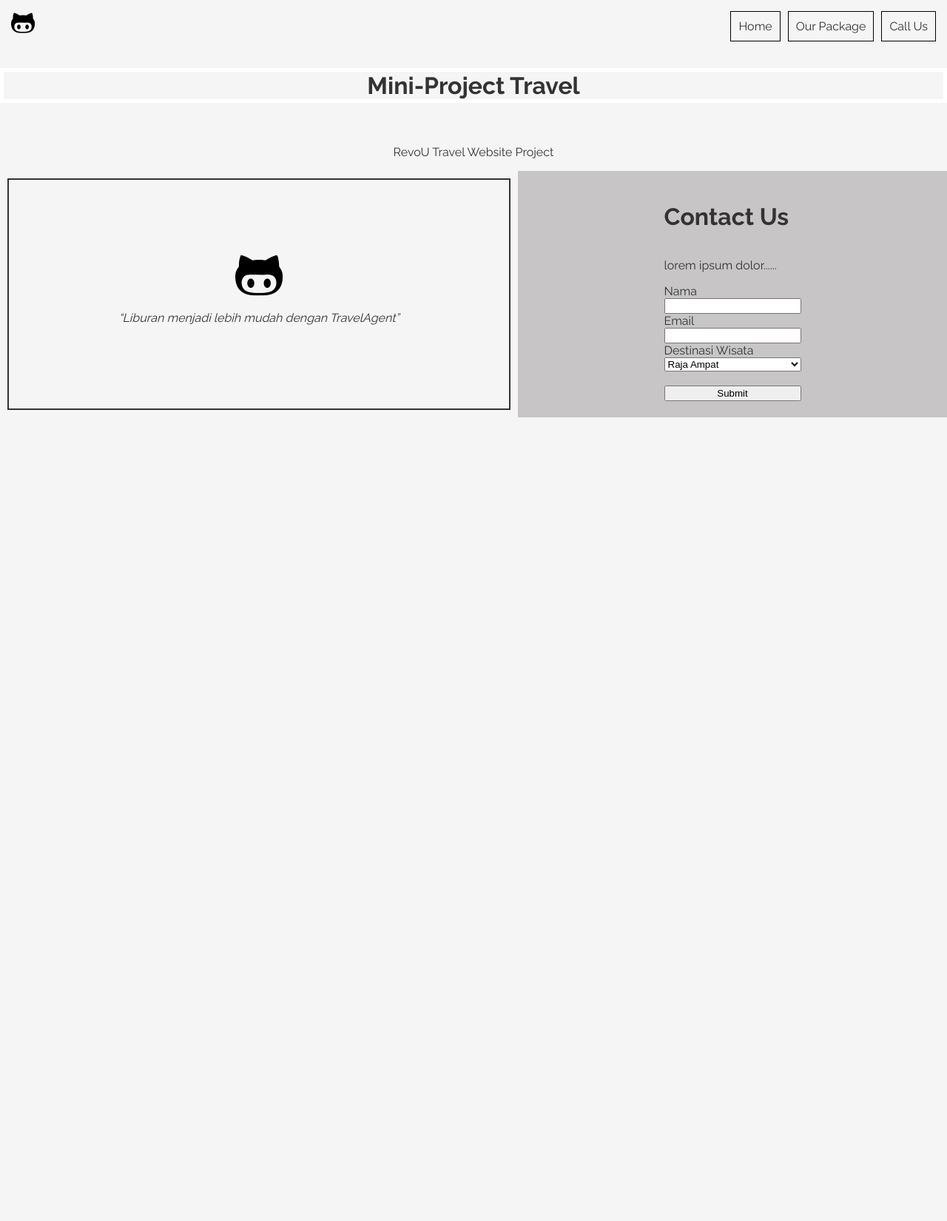
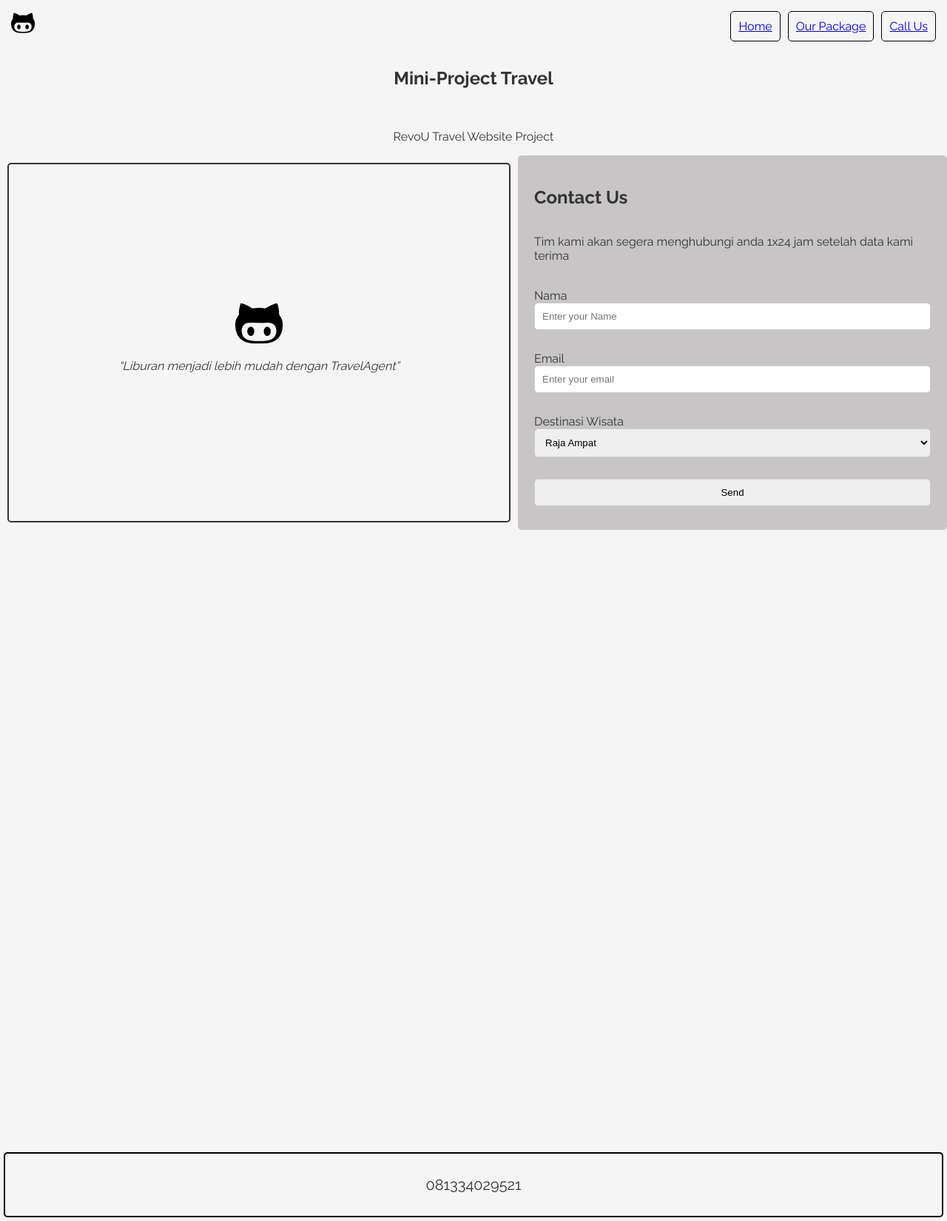
Before and after one commit to afkimuhafaf/RevoU-mini-project, a plain HTML site: page index.html in a window 1280 px wide. Shown: the whole page at 74% size. Before the commit the page ends 800 px from the top, so only its background shows below. Drawn offline with Linux system fonts and the light colour scheme.

Commit message:
responsive screen

```diff
--- a/CSS/style.css
+++ b/CSS/style.css
@@ -1,4 +1,15 @@
 @import url('https://fonts.googleapis.com/css2?family=Raleway:wght@400;500;600;700&display=swap');
+@media only screen and (max-width:600px) {
+    nav#flyer, img#logo, section.container, section, aside.content{
+        flex-direction: column;
+        justify-items: center;
+        justify-content: center;
+    }
+}
+
+
+
+
 
 body {
     font-family: 'Raleway', sans-serif;
@@ -16,8 +27,7 @@ body {
     margin-bottom: 5px;
     margin-right: 5px;
 }
-#title{
-    border: 5px solid #fff;
+#home{
     display: flex;
     justify-content: center;
 }
@@ -25,16 +35,19 @@ body {
     display: flex;
     justify-content: center;
 }
+
+header {
+    display: block;
+    justify-content: space-between;
+}
 nav {
     display: flex;
     justify-content: space-between;
 }
-
 .content{
     display: flex;
     flex-direction: row;
 }
-
 .content > div {
     display: flex;
     flex: 1;
@@ -47,7 +60,6 @@ nav {
     justify-content: flex-end;
     padding: 10px;
 }
-
 .container > div {
     padding: 10px;
     margin-top: 5px;
@@ -55,21 +67,30 @@ nav {
     margin-bottom: 5px;
     margin-right: 5px;
 }
-
 .home{
     border: 1px solid #000;
+    border-radius: 5px;
     margin-block: 1px;
-
 }
 .package{
     border: 1px solid #000;
+    border-radius: 5px;
     margin-block: 1px;
 }
 .call{
     border: 1px solid #000;
+    border-radius: 5px;
     margin-block: 1px;
 }
-
+.package:hover {
+    transform: translateY(-10px);
+  }
+.home:hover {
+    transform: translateY(-10px);
+}
+.call:hover {
+    transform: translateY(-10px);
+  }
 .main-package-img{
     display: flex;
     flex: 1;
@@ -83,6 +104,7 @@ nav {
     padding: 50px;
     margin: 10px;
     border: 2px solid;
+    border-radius: 5px;
 }
 form{
     display: flex;
@@ -90,8 +112,46 @@ form{
     padding: 10px;
     margin: 10px;
 }
-
+form > input {
+    padding: 10px;
+    margin-bottom: 10px;
+    border: 1px solid #ccc;
+    border-radius: 5px;
+}
+form > select {
+    padding: 10px;
+    margin-bottom: 10px;
+    border: 1px solid #ccc;
+    border-radius: 5px;
+}
+form > button {
+    padding: 10px;
+    margin-bottom: 10px;
+    border: 1px solid #ccc;
+    border-radius: 5px;
+}
 .right-section{
     border: 2px solid #c7c5c5;
+    border-radius: 5px;
     background-color: #c7c5c5;
 }
+#call{
+    display: flex;
+    justify-content: center;
+    align-items: center;
+    padding: 20px;
+    font-size: 20px;
+    margin-top: 5px;
+    margin-left: 5px;
+    margin-bottom: 5px;
+    margin-right: 5px;
+    padding: 10px;
+    border: 2px solid #000;
+    border-radius: 5px;
+}
+
+.error-message {
+    color: red;
+    font-size: 14px;
+    margin-top: 5px;
+}
--- a/JS/script.js
+++ b/JS/script.js
@@ -1,30 +1,23 @@
-/=============== SHOW MENU ===============/
-const navMenu = document.getElementById("nav-menu"),
-  navToggle = document.getElementById("nav-toggle"),
-  navClose = document.getElementById("nav-close");
-
-/===== MENU SHOW =====/
-/* Validate if constant exists /
-if (navToggle) {
-  navToggle.addEventListener("click", () => {
-    navMenu.classList.add("show-menu");
-  });
+function validateForm() {
+    const name = document.getElementById("name").value;
+    const email = document.getElementById("email").value;
 }
 
-/===== MENU HIDDEN =====/
-/ Validate if constant exists */
-if (navClose) {
-  navClose.addEventListener("click", () => {
-    navMenu.classList.remove("show-menu");
-  });
+    if (name === "") {
+        alert  ("Tidak boleh kosong");
+        return false;
 }
 
-/=============== REMOVE MENU MOBILE ===============/
-const navLink = document.querySelectorAll(".navlink");
+    if (email === "") {
+        alert  ("Tidak boleh kosong");
+        return false;
+}
 
-const linkAction = () => {
-  const navMenu = document.getElementById("nav-menu");
-  // When we click on each navlink, we remove the show-menu class
-  navMenu.classList.remove("show-menu");
-};
-navLink.forEach((n) => n.addEventListener("click", linkAction));
+    if (!email.includes("@")) {
+        alert  ("Email harus mengandung @");
+        return false;
+}
+
+document.getElementById("submit").addEventListener("click", function(){
+    return validateForm();
+})
--- a/index.html
+++ b/index.html
@@ -10,27 +10,30 @@
 
 
 <body>
+
+    <script src="JS\script.js"></script>
+
+
 <header>
-    <script src="JS\script.js"></script>
     <nav id="flyer">
         <img id="logo" src="github-logo-face.png" width="32" height="32">
 
     <section class="container">
-        <div class="home">Home</div>
-        <div class="package">Our Package</div>
-        <div class="call">Call Us</div>
+        <div class="home"> <a href="#home">Home</a> </div>
+        <div class="package"> <a href="#package">Our Package</a> </div>
+        <div class="call"> <a href="#call">Call Us</a> </div>
     </section>
     </nav>
 </header>
 
-
-    <h1><span id="title">Mini-Project Travel</span></h1>
+<section>
+    <h1><span id="home">Mini-Project Travel</span></h1>
     <br>
     <p id="subtheme">RevoU Travel Website Project</p>
+</section>
 
 
-
-    <main class="content">
+    <aside class="content">
 
         <div class="main-package-img">
             <img src="github-logo-face.png" width="64" height="64">
@@ -38,15 +41,20 @@
         </div>
 
         <div class="right-section">
-            <form>
+            <form name="RegForm" onsubmit="return validateForm()">
                 <h1>Contact Us</h1>
-                <p>lorem ipsum dolor......</p>
-                <tr><label for="name">Nama</label></tr>
-                <input type="text">
+                <p>Tim kami akan segera menghubungi anda 1x24 jam setelah data kami terima</p>
+                <br>
+                <tr><label for="name" >Nama</label></tr>
+                <input type="text" placeholder="Enter your Name" required>
+                <p id="name-error" class="error-message"></p>
+
                 <td><label for="email">Email</label></td>
-                <input type="email">
+                <input type="email" placeholder="Enter your email" required>
+                <p id="email-error" class="error-message"></p>
+
                 <td><label>Destinasi Wisata</label></td>
-                <select>
+                <select placeholder="select one offer below">
                         <optgroup label="Dalam Negeri">
                         <option>Raja Ampat</option>
                         <option>Danau Toba</option>
@@ -60,10 +68,60 @@
 
                 </select>
                 <br>
-                <button type="submit" id="submit" name="submit">Submit</button>
+                <button type="submit" id="submit" name="submit" onclick (dosomething())>Send</button>
             </form>
         </div>
-    </main>
+    </aside>
+<br>
+<br>
+<br><br>
+<br>
+<br>
+<br>
+<br>
+<br>
+<br>
+<br>
+<br>
+<br>
+<br>
+<br>
+<br>
+<br>
+<br>
+<br>
+<br>
+<br>
+<br>
+<br>
+<br>
+<br>
+<br>
+<br>
+<br>
+<br>
+
+<br><br>
+<br>
+<br>
+<br>
+<br>
+<br>
+<br>
+<br>
+<br>
+<br>
+<br>
+<br>
+<br>
+<br>
+<div id="call">
+    <p>081334029521</p>
+</div>
+
+
+
+
 
 
 
```
Also changed, not shown: text.txt (deleted).
